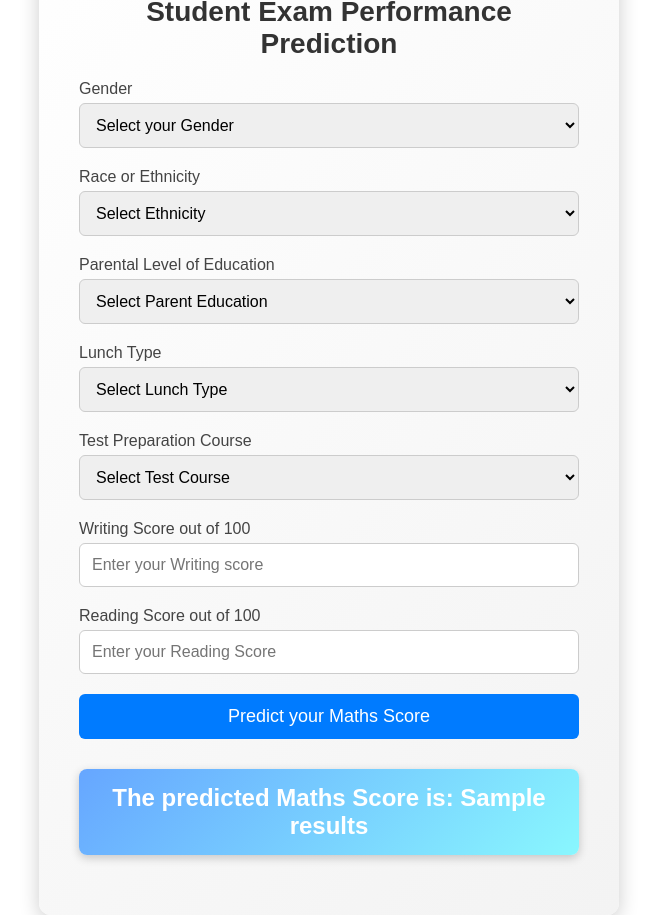
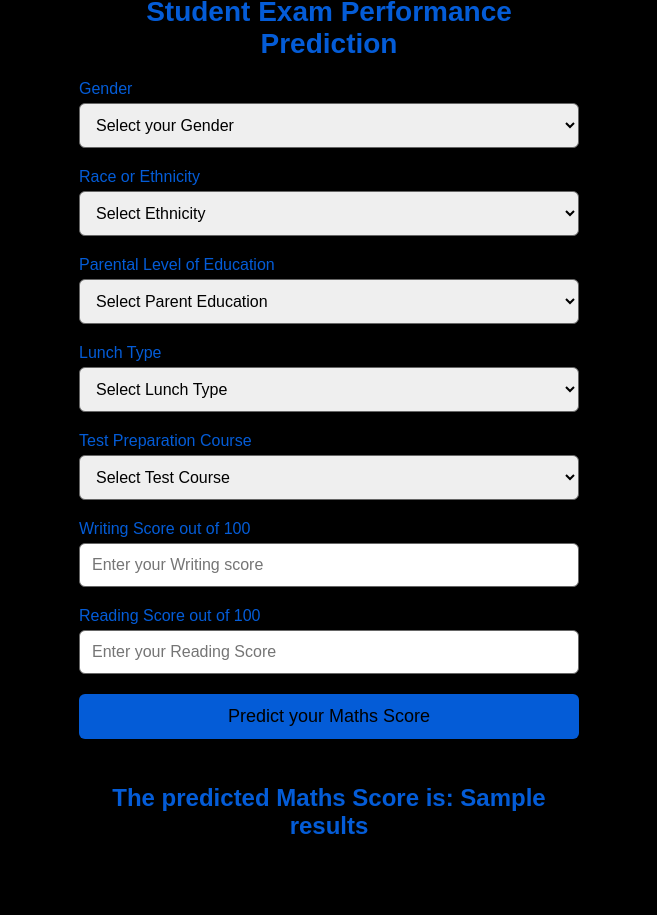
Before and after one commit to X360pro/AWS-test-proj, a Flask app: template AWS-CI-CD-Projects-main/templates/home.html in a window 1280 px wide. Shown: the whole page, without its empty margins (311-968 px from the left). Run offline with Flask 3, Linux system fonts and the light colour scheme; the template is opened without the code that fills it: most values are stand-ins (such as "Sample title", 1, 10 or a date in 2020).

Commit message:
Update home.html

```diff
--- a/AWS-CI-CD-Projects-main/templates/home.html
+++ b/AWS-CI-CD-Projects-main/templates/home.html
@@ -8,18 +8,19 @@
     <style>
         body {
     font-family: Arial, sans-serif;
-            background: linear-gradient(224, #89f7fe, #66a6ff);
+    background-color: #000000; /* Black background */
+    color: hsl(215, 96%, 43%); /* Blue text color */
     margin: 0;
     padding: 0;
     display: flex;
     justify-content: center;
     align-items: center;
     height: 100vh;
-            color: #333333;
 }
+
 .result {
-    background: linear-gradient(135deg, #66a6ff, #89f7fe);
-    color: #ffffff;
+    background-color: #000000; /* Black background */
+    color: hsl(215, 96%, 43%); /* Blue text color */
     padding: 15px;
     border-radius: 8px;
     text-align: center;
@@ -32,11 +33,12 @@
 
 .result:hover {
     transform: scale(1.05);
-    background: linear-gradient(135deg, #5597e5, #79e5ff);
+    color: #ffffff; /* Change text color on hover */
+    background-color: #1a1a1a; /* Slightly lighter black background on hover */
 }
 
 .login {
-            background: linear-gradient(135deg, #ffffff, #f3f3f3);
+    background-color: #000000; /* Black background */
     padding: 40px;
     border-radius: 12px;
     box-shadow: 0px 5px 20px rgba(0, 0, 0, 0.2);
@@ -46,7 +48,7 @@
 }
 
 .login h1 {
-            color: #333333;
+    color: hsl(215, 96%, 43%); /* Blue text color */
     font-size: 28px;
     margin-bottom: 20px;
 }
@@ -54,7 +56,7 @@
 form h1 {
     font-size: 20px;
     margin-bottom: 15px;
-            color: #444444;
+    color: hsl(215, 96%, 43%); /* Blue text color */
 }
 
 .mb-3 {
@@ -64,7 +66,7 @@
 
 .form-label {
     font-size: 16px;
-            color: #444444;
+    color: hsl(215, 96%, 43%); /* Blue text color */
     margin-bottom: 5px;
     display: block;
 }
@@ -73,21 +75,21 @@
     width: 100%;
     padding: 12px;
     font-size: 16px;
-            border: 1px solid #cccccc;
+    border: 1px solid #666666; /* Dark gray border */
     border-radius: 6px;
     box-sizing: border-box;
     transition: border-color 0.3s ease;
 }
 
 .form-control:focus {
-            border-color: #007bff;
+    border-color: hsl(215, 96%, 43%); /* Blue border on focus */
     outline: none;
-            box-shadow: 0 0 5px rgba(0, 123, 255, 0.5);
+    box-shadow: 0 0 5px rgba(102, 166, 255, 0.5); /* Blue shadow on focus */
 }
 
 .btn {
-            background-color: #007bff;
-            color: #ffffff;
+    background-color: hsl(215, 96%, 43%); /* Blue background */
+    color: #000000; /* Black text color */
     padding: 12px 20px;
     font-size: 18px;
     border: none;
@@ -99,7 +101,7 @@
 }
 
 .btn:hover {
-            background-color: #0056b3;
+    background-color: #5597e5; /* Slightly darker blue */
     transform: translateY(-2px);
 }
 
@@ -109,7 +111,7 @@
 
 h2 {
     text-align: center;
-            color: #333333;
+    color: hsl(215, 96%, 43%); /* Blue text color */
     margin-top: 20px;
 }
 
```
Lines whose indentation alone changed are shown as unchanged.
